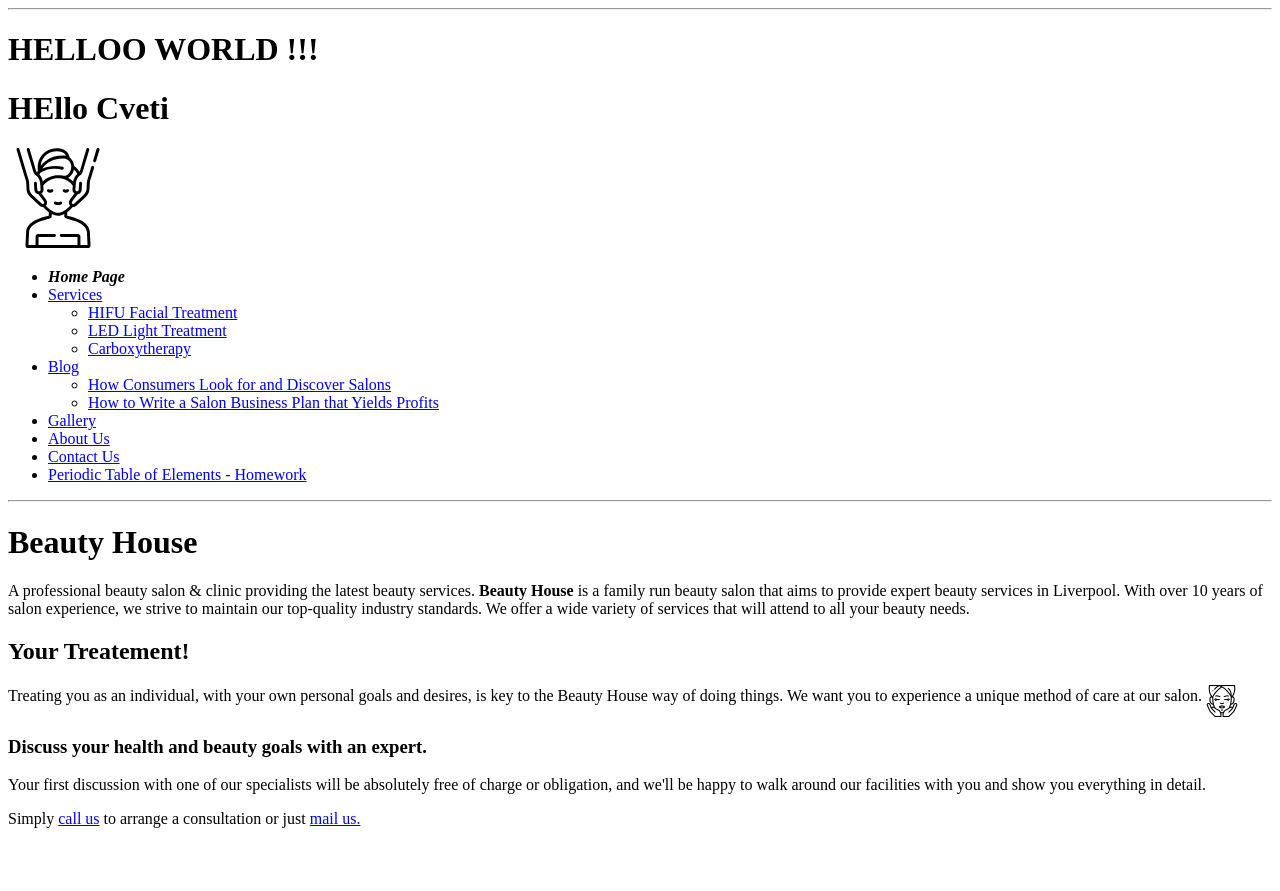
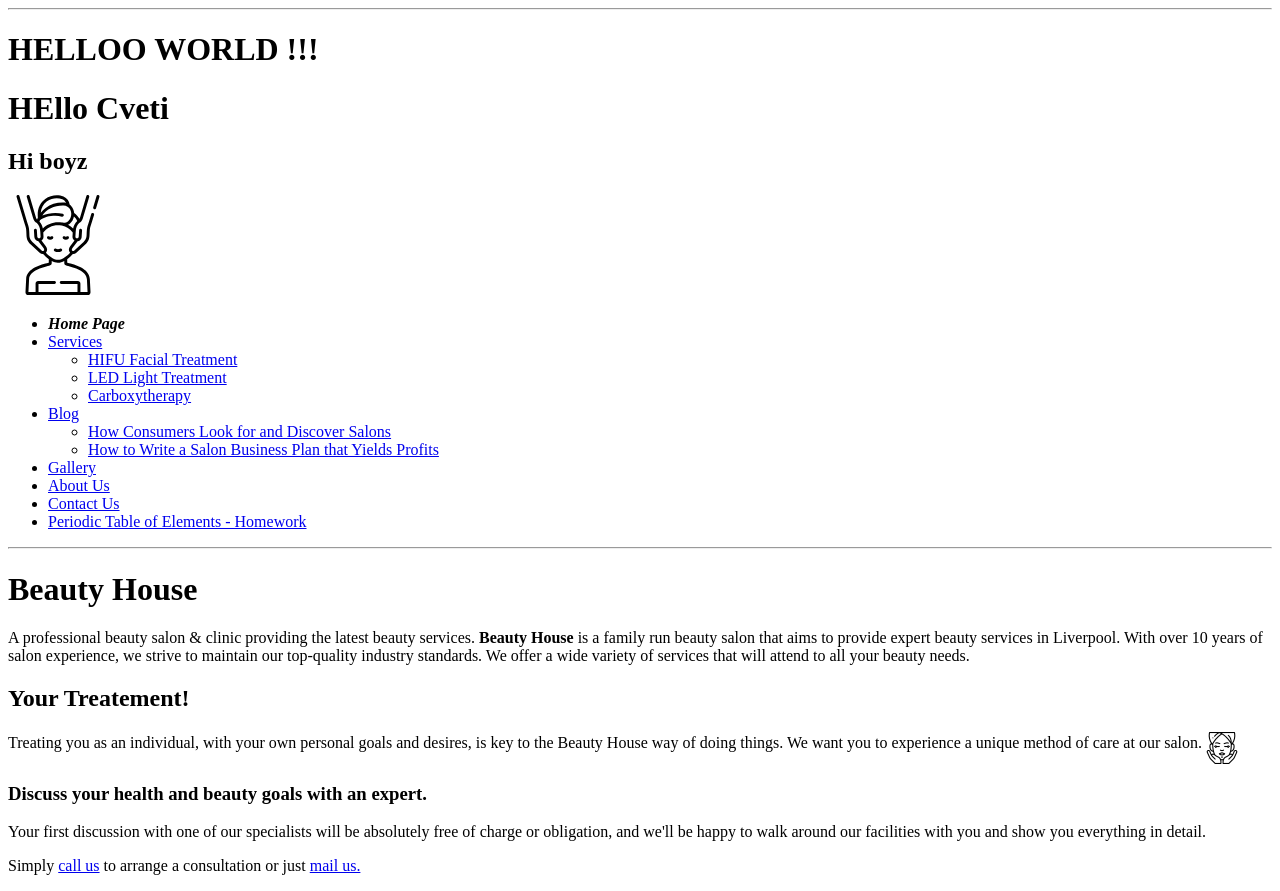
Before and after one commit to tsvettyrz/Tsvetty, a plain HTML site: page index.html in a window 1280 px wide. Before the commit the page ends 844 px from the top, so only its background shows below. Drawn offline with Linux system fonts and the light colour scheme.

Commit message:
hi boyZZ

```diff
--- a/index.html
+++ b/index.html
@@ -10,6 +10,7 @@
 <body>
 	<h1>HELLOO WORLD !!!</h1>
 	<h1>HEllo Cveti</h1>
+	<h2>Hi boyz</h2>
 	<a href="index.html" title="Beauty House"><img src="images/logo.svg" alt="Beauty House" title="Beauty House"
 			width="100" height="100"></a>
 	<ul>
```
